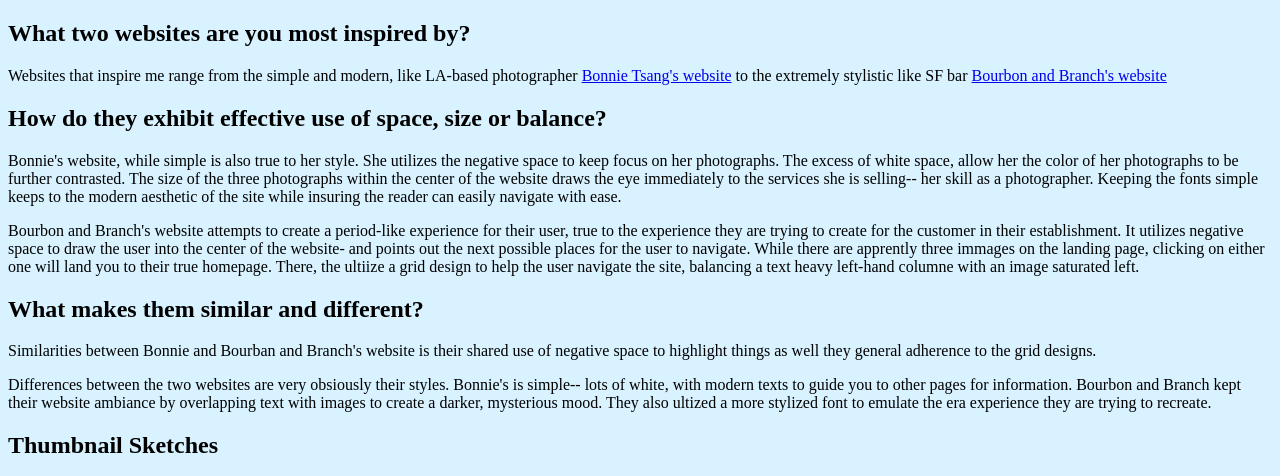
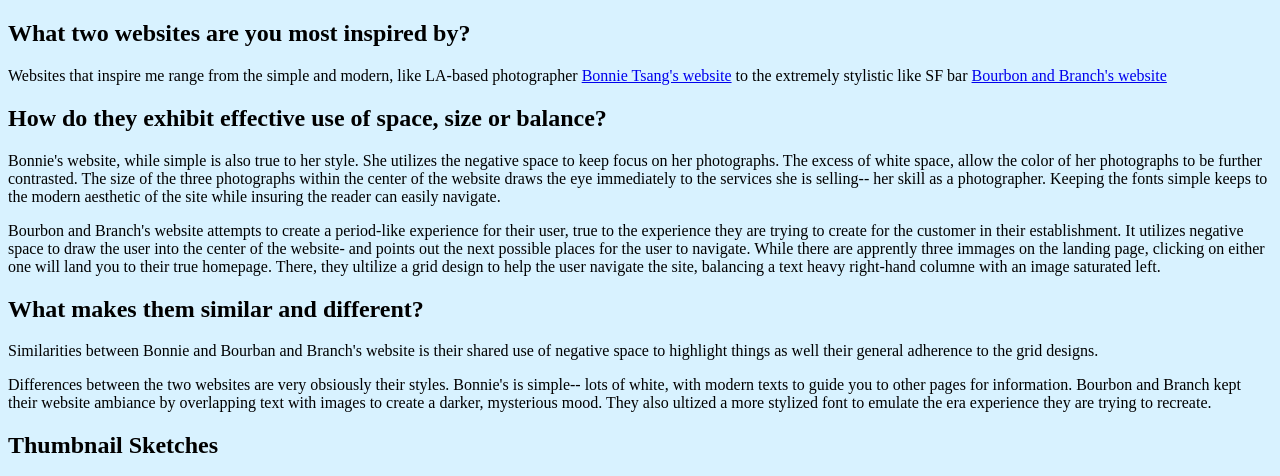
Before and after one commit to lovethewang/lovethewang.github.io, a plain HTML site: page index.html in a window 1280 px wide. Shown: the top 476 px of the page. Drawn offline with Linux system fonts and the light colour scheme.

Commit message:
Update index.html

```diff
--- a/index.html
+++ b/index.html
@@ -12,13 +12,13 @@
 
     <h2>How do they exhibit effective use of space, size or balance?</h2>
 
-    <p>Bonnie's website, while simple is also true to her style. She utilizes the negative space to keep focus on her photographs. The excess of white space, allow her the color of her photographs to be further contrasted. The size of the three photographs within the center of the website draws the eye immediately to the services she is selling-- her skill as a photographer. Keeping the fonts simple keeps to the modern aesthetic of the site while insuring the reader can easily navigate with ease.</p>
+    <p>Bonnie's website, while simple is also true to her style. She utilizes the negative space to keep focus on her photographs. The excess of white space, allow the color of her photographs to be further contrasted. The size of the three photographs within the center of the website draws the eye immediately to the services she is selling-- her skill as a photographer. Keeping the fonts simple keeps to the modern aesthetic of the site while insuring the reader can easily navigate.</p>
 
-    <p>Bourbon and Branch's website attempts to create a period-like experience for their user, true to the experience they are trying to create for the customer in their establishment. It utilizes negative space to draw the user into the center of the website- and points out the next possible places for the user to navigate. While there are apprently three immages on the landing page, clicking on either one will land you to their true homepage. There, the ultiize a grid design to help the user navigate the site, balancing a text heavy left-hand columne with an image saturated left.</p>
+    <p>Bourbon and Branch's website attempts to create a period-like experience for their user, true to the experience they are trying to create for the customer in their establishment. It utilizes negative space to draw the user into the center of the website- and points out the next possible places for the user to navigate. While there are apprently three immages on the landing page, clicking on either one will land you to their true homepage. There, they ultilize a grid design to help the user navigate the site, balancing a text heavy right-hand columne with an image saturated left.</p>
 
      <h2>What makes them similar and different?</h2>
 
-     <p>Similarities between Bonnie and Bourban and Branch's website is their shared use of negative space to highlight things as well they general adherence to the grid designs.</p>
+     <p>Similarities between Bonnie and Bourban and Branch's website is their shared use of negative space to highlight things as well their general adherence to the grid designs.</p>
 
      <p>Differences between the two websites are very obsiously their styles. Bonnie's is simple-- lots of white, with modern texts to guide you to other pages for information. Bourbon and Branch kept their website ambiance by overlapping text with images to create a darker, mysterious mood. They also ultized a more stylized font to emulate the era experience they are trying to recreate.
 
```
